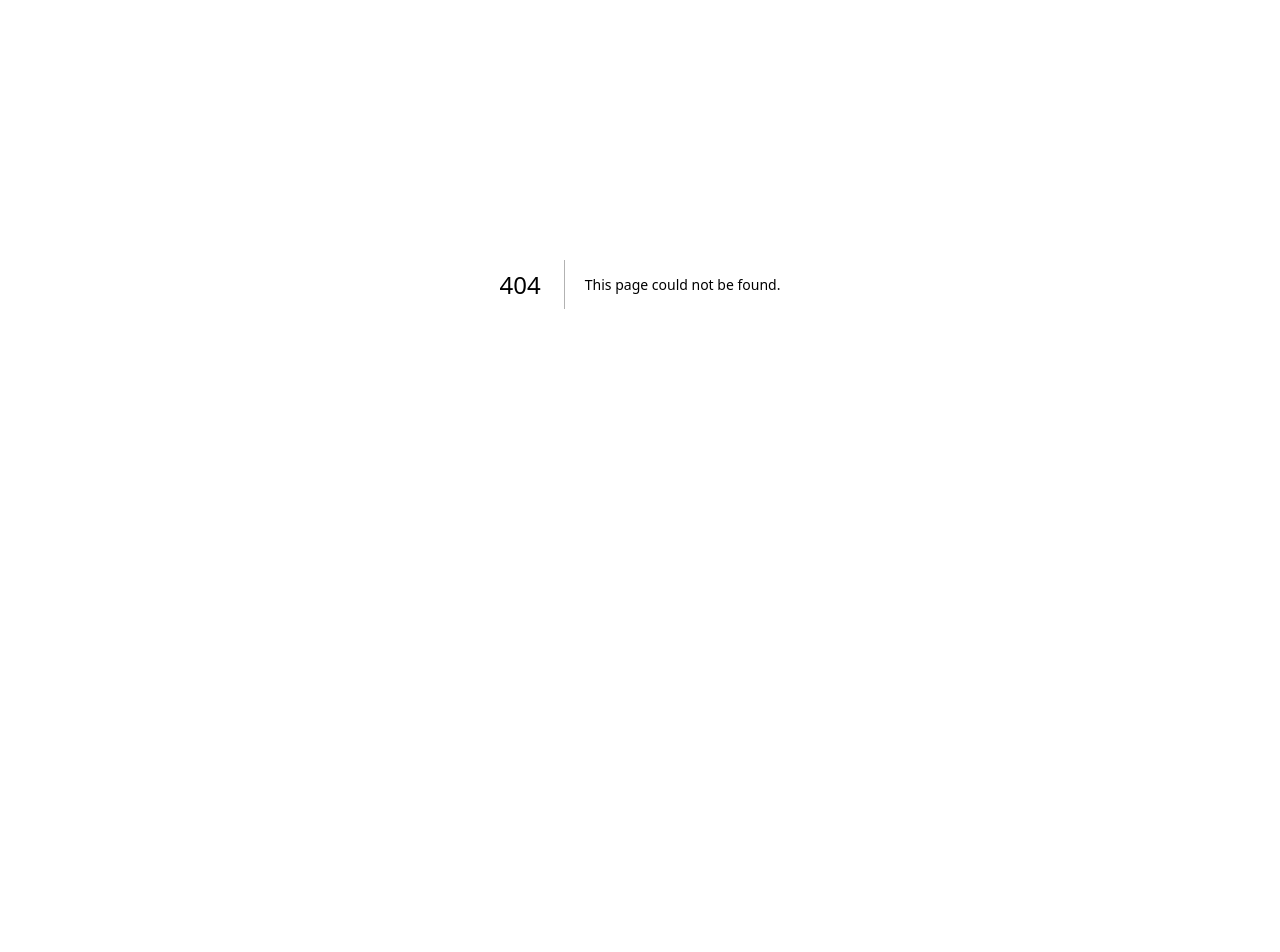
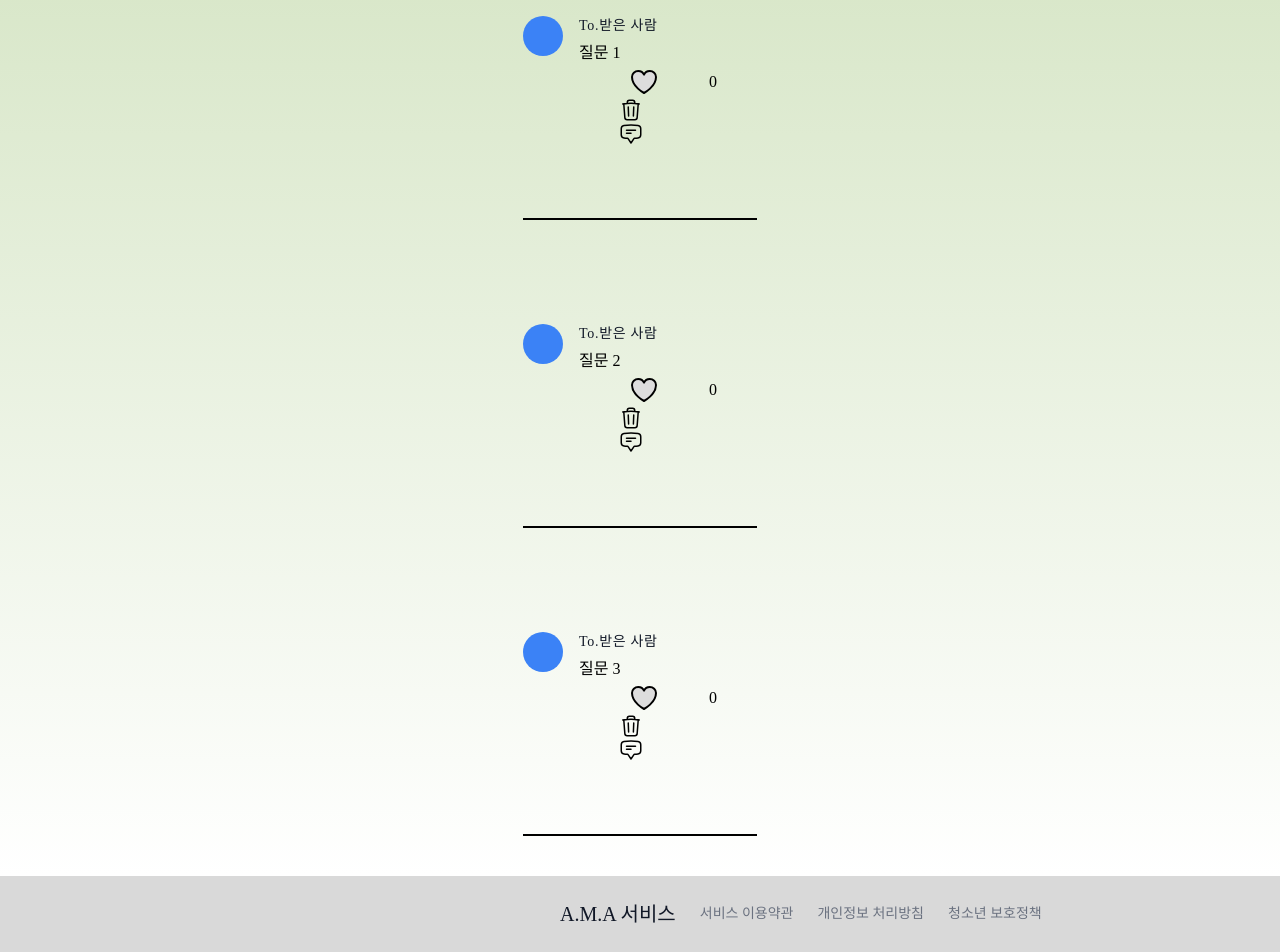
Before and after one commit to yeo99/2023-2-weblecture-project, a Next.js app: page /mypage/answer in a window 1280 px wide. Before the commit this address had no page. Shown: the part 116-1068 px from the top of the page. Before the commit the page ends 800 px from the top, so only its background shows below. Built offline with nearby package versions, Linux system fonts and the light colour scheme; no server answers; a web font is replaced by a local one.

Commit message:
링크공유기능,Header,Footer CSS 수정

```diff
--- a/app/mypage2/page.jsx
+++ b/app/mypage/answer/page.jsx
@@ -1,28 +1,31 @@
-import MMain from "@/components/MYpage/MMain"
-import MHeader from "@/components/MYpage/MHeader"
-import MFooter from "@/components/MYpage/MFooter"
-import '@/components/MYpage/MMain.css'
+
+import MHeader from "@/components/mypage/MHeader"
+import MFooter from "@/components/mypage/MFooter"
+import '@/components/mypage/MMain.css'
 import React from "react"
-import LikeButton from "@/components/MYpage/Likebutton"
+import LikeButton from "@/components/mypage/Likebutton"
+import { NextAuthProvider } from "@/components/Providers"
 
 export default function page() {
   return (
     <main>
+      <NextAuthProvider>
       <MHeader />
-      <article class='mypage2'>
+      </NextAuthProvider>
+      <article className='mypage2'>
         <section>
-          <div class='container px-5 py-10 mx-auto flex flex-wrap'>
-            <div class='flex flex-wrap w-full border-b-2 border-black'>
-              <div class='lg:w-2/5 md:w-1/2 md:pr-10 md:py-6 '>
-                <div class='flex relative pb-12 '>
-                  <div class='h-full w-10 absolute inset-0 flex items-center justify-center '></div>
-                  <div class='flex-shrink-0 w-10 h-10 rounded-full bg-blue-500 inline-flex items-center justify-center text-white relative z-10 '></div>
-                  <div class='flex-grow pl-4'>
-                    <h2 class='font-medium title-font text-sm text-gray-900 mb-1 tracking-wider'>
+          <div className='container px-5 py-10 mx-auto flex flex-wrap'>
+            <div className='flex flex-wrap w-full border-b-2 border-black'>
+              <div className='lg:w-2/5 md:w-1/2 md:pr-10 md:py-6 '>
+                <div className='flex relative pb-12 '>
+                  <div className='h-full w-10 absolute inset-0 flex items-center justify-center '></div>
+                  <div className='flex-shrink-0 w-10 h-10 rounded-full bg-blue-500 inline-flex items-center justify-center text-white relative z-10 '></div>
+                  <div className='flex-grow pl-4'>
+                    <h2 className='font-medium title-font text-sm text-gray-900 mb-1 tracking-wider'>
                       To.받은 사람
                     </h2>
-                    <p class='leading-relaxed'> 질문 1</p>
-                    <div className='flex place-items-center '>
+                    <p className='leading-relaxed'> 질문 1</p>
+                    <div classNameName='flex place-items-center '>
                     <LikeButton/>
                         <path
                           stroke-linecap='round'
@@ -35,7 +38,7 @@ export default function page() {
                         viewBox='0 0 24 24'
                         stroke-width='1.5'
                         stroke='currentColor'
-                        class='w-6 h-6 mx-10'
+                        className='w-6 h-6 mx-10'
                       >
                         <path
                           stroke-linecap='round'
@@ -49,7 +52,7 @@ export default function page() {
                         viewBox='0 0 24 24'
                         stroke-width='1.5'
                         stroke='currentColor'
-                        class='w-6 h-6 mx-10'
+                        className='w-6 h-6 mx-10'
                       >
                         <path
                           stroke-linecap='round'
@@ -65,18 +68,18 @@ export default function page() {
           </div>
         </section>
         <section>
-          <div class='container px-5 py-10 mx-auto flex flex-wrap'>
-            <div class='flex flex-wrap w-full border-b-2 border-black'>
-              <div class='lg:w-2/5 md:w-1/2 md:pr-10 md:py-6 '>
-                <div class='flex relative pb-12 '>
-                  <div class='h-full w-10 absolute inset-0 flex items-center justify-center '></div>
-                  <div class='flex-shrink-0 w-10 h-10 rounded-full bg-blue-500 inline-flex items-center justify-center text-white relative z-10 '></div>
-                  <div class='flex-grow pl-4'>
-                    <h2 class='font-medium title-font text-sm text-gray-900 mb-1 tracking-wider'>
+          <div className='container px-5 py-10 mx-auto flex flex-wrap'>
+            <div className='flex flex-wrap w-full border-b-2 border-black'>
+              <div className='lg:w-2/5 md:w-1/2 md:pr-10 md:py-6 '>
+                <div className='flex relative pb-12 '>
+                  <div className='h-full w-10 absolute inset-0 flex items-center justify-center '></div>
+                  <div className='flex-shrink-0 w-10 h-10 rounded-full bg-blue-500 inline-flex items-center justify-center text-white relative z-10 '></div>
+                  <div className='flex-grow pl-4'>
+                    <h2 className='font-medium title-font text-sm text-gray-900 mb-1 tracking-wider'>
                       To.받은 사람
                     </h2>
-                    <p class='leading-relaxed'> 질문 2</p>
-                    <div className='flex place-items-center '>
+                    <p className='leading-relaxed'> 질문 2</p>
+                    <div classNameName='flex place-items-center '>
                     <LikeButton/>
                         <path
                           stroke-linecap='round'
@@ -89,7 +92,7 @@ export default function page() {
                         viewBox='0 0 24 24'
                         stroke-width='1.5'
                         stroke='currentColor'
-                        class='w-6 h-6 mx-10'
+                        className='w-6 h-6 mx-10'
                       >
                         <path
                           stroke-linecap='round'
@@ -103,7 +106,7 @@ export default function page() {
                         viewBox='0 0 24 24'
                         stroke-width='1.5'
                         stroke='currentColor'
-                        class='w-6 h-6 mx-10'
+                        className='w-6 h-6 mx-10'
                       >
                         <path
                           stroke-linecap='round'
@@ -119,18 +122,18 @@ export default function page() {
           </div>
         </section>
         <section>
-          <div class='container px-5 py-10 mx-auto flex flex-wrap'>
-            <div class='flex flex-wrap w-full border-b-2 border-black'>
-              <div class='lg:w-2/5 md:w-1/2 md:pr-10 md:py-6 '>
-                <div class='flex relative pb-12 '>
-                  <div class='h-full w-10 absolute inset-0 flex items-center justify-center '></div>
-                  <div class='flex-shrink-0 w-10 h-10 rounded-full bg-blue-500 inline-flex items-center justify-center text-white relative z-10 '></div>
-                  <div class='flex-grow pl-4'>
-                    <h2 class='font-medium title-font text-sm text-gray-900 mb-1 tracking-wider'>
+          <div className='container px-5 py-10 mx-auto flex flex-wrap'>
+            <div className='flex flex-wrap w-full border-b-2 border-black'>
+              <div className='lg:w-2/5 md:w-1/2 md:pr-10 md:py-6 '>
+                <div className='flex relative pb-12 '>
+                  <div className='h-full w-10 absolute inset-0 flex items-center justify-center '></div>
+                  <div className='flex-shrink-0 w-10 h-10 rounded-full bg-blue-500 inline-flex items-center justify-center text-white relative z-10 '></div>
+                  <div className='flex-grow pl-4'>
+                    <h2 className='font-medium title-font text-sm text-gray-900 mb-1 tracking-wider'>
                       To.받은 사람
                     </h2>
-                    <p class='leading-relaxed'> 질문 3</p>
-                    <div className='flex place-items-center '>
+                    <p className='leading-relaxed'> 질문 3</p>
+                    <div classNameName='flex place-items-center '>
                     <LikeButton/>
                         <path
                           stroke-linecap='round'
@@ -144,7 +147,7 @@ export default function page() {
                         viewBox='0 0 24 24'
                         stroke-width='1.5'
                         stroke='currentColor'
-                        class='w-6 h-6 mx-10'
+                        className='w-6 h-6 mx-10'
                       >
                         <path
                           stroke-linecap='round'
@@ -158,7 +161,7 @@ export default function page() {
                         viewBox='0 0 24 24'
                         stroke-width='1.5'
                         stroke='currentColor'
-                        class='w-6 h-6 mx-10'
+                        className='w-6 h-6 mx-10'
                       >
                         <path
                           stroke-linecap='round'
--- a/app/mypage/page.jsx
+++ b/app/mypage/question/page.jsx
@@ -1,6 +1,6 @@
-import MMain from "@/components/MYpage/MMain"
-import MHeader from "@/components/MYpage/MHeader"
-import MFooter from "@/components/MYpage/MFooter"
+import MMain from "@/components/mypage/MMain"
+import MHeader from "@/components/mypage/MHeader"
+import MFooter from "@/components/mypage/MFooter"
 import React from "react"
 import { NextAuthProvider } from "@/components/Providers"
 
--- a/components/MYpage/Comment.jsx
+++ b/components/MYpage/Comment.jsx
@@ -61,6 +61,7 @@ const CommentSection = ({ onCommentSubmit }) => {
       )}
 
       {/* 댓글 목록 표시 */}
+
       {comments.map((comment, index) => (
         <div key={index} className='flex relative pb-12'>
           <div className='flex-grow pl-4'>
--- a/components/MYpage/Linkshare.jsx
+++ b/components/MYpage/Linkshare.jsx
@@ -1,14 +1,23 @@
-'use client'
-
-import React from 'react';
+import React, { useEffect, useState } from 'react';
 import { FontAwesomeIcon } from '@fortawesome/react-fontawesome';
 import { faShareAlt } from '@fortawesome/free-solid-svg-icons';
 
-const ShareButton = ({ link }) => {
+const ShareButton = () => {
+  const [currentURL, setCurrentURL] = useState('');
+
+  useEffect(() => {
+    // 컴포넌트가 마운트될 때 한 번만 실행되는 코드
+    setCurrentURL(window.location.href);
+  }, []);
+
   const handleShareClick = async () => {
     try {
-      await navigator.clipboard.writeText(link);
-      alert('링크를 클립보드에 복사했습니다.');
+      if (currentURL) {
+        await navigator.clipboard.writeText(currentURL);
+        alert('링크를 클립보드에 복사했습니다.');
+      } else {
+        alert('유효한 링크가 없습니다.');
+      }
     } catch (err) {
       console.error('클립보드 복사 실패:', err);
     }
--- a/components/MYpage/MFooter.jsx
+++ b/components/MYpage/MFooter.jsx
@@ -1,21 +1,27 @@
 import Link from "next/link"
-import '../Mainpage/footer.css'
+import '../mainpage/footer.css'
 
 export default function MFooter() {
   return (
     <>
-      <footer className='body-font'>
+      <footer class='body-font'>
         <div className=''>
-          <div className='container px-5 py-6 mx-auto flex items-center sm:flex-row flex-col'>
+          <div className='bottom-0 px-5 py-6 mx-auto flex items-center'>
             <Link href='/' legacyBehavior>
               <a className='flex title-font font-medium items-center md:justify-start justify-center text-gray-900'>
                 <span className='ml-3 text-xl'>A.M.A 서비스 </span>
               </a>
             </Link>
 
-            <p className='text-sm text-gray-500 sm:ml-6 sm:mt-0 mt-4 underline text-center '>
-              서비스 이용약관, 개인정보 처리방침, 청소년 보호정책
-            </p>
+            <button className='text-sm text-gray-500 sm:ml-6 sm:mt-0 mt-4 hover:underline text-center '>
+              서비스 이용약관
+            </button>
+            <button className='text-sm text-gray-500 sm:ml-6 sm:mt-0 mt-4 hover:underline text-center '>
+              개인정보 처리방침
+            </button>
+            <button className='text-sm text-gray-500 sm:ml-6 sm:mt-0 mt-4 hover:underline text-center '>
+              청소년 보호정책
+            </button>
           </div>
         </div>
       </footer>
--- a/components/MYpage/MHeader.jsx
+++ b/components/MYpage/MHeader.jsx
@@ -1,7 +1,7 @@
 "use client";
 import Link from "next/link"
 import React from "react"
-import '../Mainpage/header.css'
+import '../mainpage/header.css'
 import ShareButton from "./Linkshare"
 import { useSession, signOut } from "next-auth/react";
 import Image from "next/image";
@@ -9,6 +9,7 @@ import Header from "@/components/Mainpage/Header"
 import Mainpage from "@/components/Mainpage/Mainpage"
 import Footer from "@/components/Mainpage/Footer"
 import { NextAuthProvider } from "@/components/Providers"
+
 
 export default function MHeader() {
   const { status, data: session } = useSession();
@@ -22,7 +23,7 @@ export default function MHeader() {
   return (
     <header className='MHeader'>
       <div className="flex flex-row justify-between items-center px-8 py-4">
-        <Link href='/' className='text-lg font-bold'>
+        <Link href='/' className='text-3xl font-bold'>
           A.M.A
         </Link>
         <div className="flex items-center">
@@ -30,10 +31,10 @@ export default function MHeader() {
             // 인증된 경우 사용자 프로필 정보 표시
             <>
               <ShareButton/>
-              <Link href='/mypage' className='text-base font-bold px-4 py-2'>
+              <Link href='/mypage/question' className='text-base font-bold px-4 py-2'>
                 받은 질문
               </Link>
-              <Link href='/mypage2' className='text-base font-bold px-4 py-2'>
+              <Link href='/mypage/answer' className='text-base font-bold px-4 py-2'>
                 내가 한 질문
               </Link>
               <button
--- a/components/MYpage/MMain.jsx
+++ b/components/MYpage/MMain.jsx
@@ -1,11 +1,12 @@
 "use client";
 import { useSession, signOut } from "next-auth/react";
 import Image from "next/image";
-import AddQuestion from "@/components/MYpage/AddQuestion"
+import AddQuestion from "@/components/mypage/AddQuestion"
 import Link from "next/link";
 import LikeButton from "./Likebutton"
 import YourComponent from "./AddQuestion"
 import CommentSection from "./Comment"
+import './MMain.css'
 
 export default function MMain() {
   // useSession 훅을 사용하여 사용자 세션 가져오기
@@ -31,7 +32,7 @@ export default function MMain() {
               {session?.user?.name}
             </span>
             {/* 여기에 유저의 소개글 추가 */}
-            <p className="mt-2 text-center text-sm text-gray-600">
+            <p className="mt-2 text-center text-sm">
               여기에 유저의 소개글을 작성하세요.
             </p>
             <AddQuestion>
--- a/components/Mainpage/Footer.jsx
+++ b/components/Mainpage/Footer.jsx
@@ -12,9 +12,15 @@ export default function Footer() {
                 <span className='ml-3 text-xl'>A.M.A 서비스 </span>
               </a>
             </Link>
-            <p className='text-sm text-gray-500 sm:ml-6 sm:mt-0 mt-4 underline'>
-              서비스 이용약관, 개인정보 처리방침, 청소년 보호정책
-            </p>
+            <button className='text-sm text-gray-500 sm:ml-6 sm:mt-0 mt-4 hover:underline text-center '>
+              서비스 이용약관
+            </button>
+            <button className='text-sm text-gray-500 sm:ml-6 sm:mt-0 mt-4 hover:underline text-center '>
+            개인정보 처리방침
+            </button>
+            <button className='text-sm text-gray-500 sm:ml-6 sm:mt-0 mt-4 hover:underline text-center '>
+            청소년 보호정책
+            </button>
           </div>
         </div>
       </footer>
--- a/components/Mainpage/Header.jsx
+++ b/components/Mainpage/Header.jsx
@@ -1,11 +1,13 @@
 "use client";
+import './header.css'
 import { useSession, signOut } from "next-auth/react";
 import Image from "next/image";
 import Link from "next/link";
+
 export default function Header() {
   const { status, data: session } = useSession();
   return (
-    <nav className="flex flex-row justify-between items-center px-8 py-4">
+    <nav className="Header flex flex-row ">
       <Link href='/' className=' text-3xl font-bold'>
           A.M.A
         </Link>
@@ -14,13 +16,13 @@ export default function Header() {
           <>
             <button
               onClick={() => signOut()}
-              className=" bg-green-400 text-base font-bold px-4 py-2 rounded-full"
+              className=" bg-green-400 text-base font-bold px-4 py-2 rounded-full w-25 h-15"
             >
               Sign Out
             </button>
             <div className="flex gap-2 items-center">
               <Link
-              href='/mypage'>
+              href='/mypage/question'>
               <Image
                 className="rounded-full"
                 src={session?.user?.image}
--- a/components/Mainpage/footer.css
+++ b/components/Mainpage/footer.css
@@ -2,5 +2,5 @@
 .body-font {
   background-color: #d9d9d9;
   padding-left: 33rem;
-  font-family: GmarketSansMedium
+  font-family: GmarketSansMedium;
 }
--- a/components/Mainpage/header.css
+++ b/components/Mainpage/header.css
@@ -1,4 +1,10 @@
-.header{
+.Header{
+  justify-content: space-between;
+  align-items: center;
+  padding-left: 2rem;
+  padding-right: 2rem;
+  padding-top: 1rem;
+  padding-bottom: 1rem;
   background-color: rgba(215,230,199,40);
   font-family: GmarketSansBold;
 }
--- a/components/Providers.jsx
+++ b/components/Providers.jsx
@@ -1,5 +1,6 @@
 'use client'
 import { SessionProvider } from 'next-auth/react'
+
 export const NextAuthProvider = ({ children }) => {
 return <SessionProvider>{children}</SessionProvider>
 }
```
